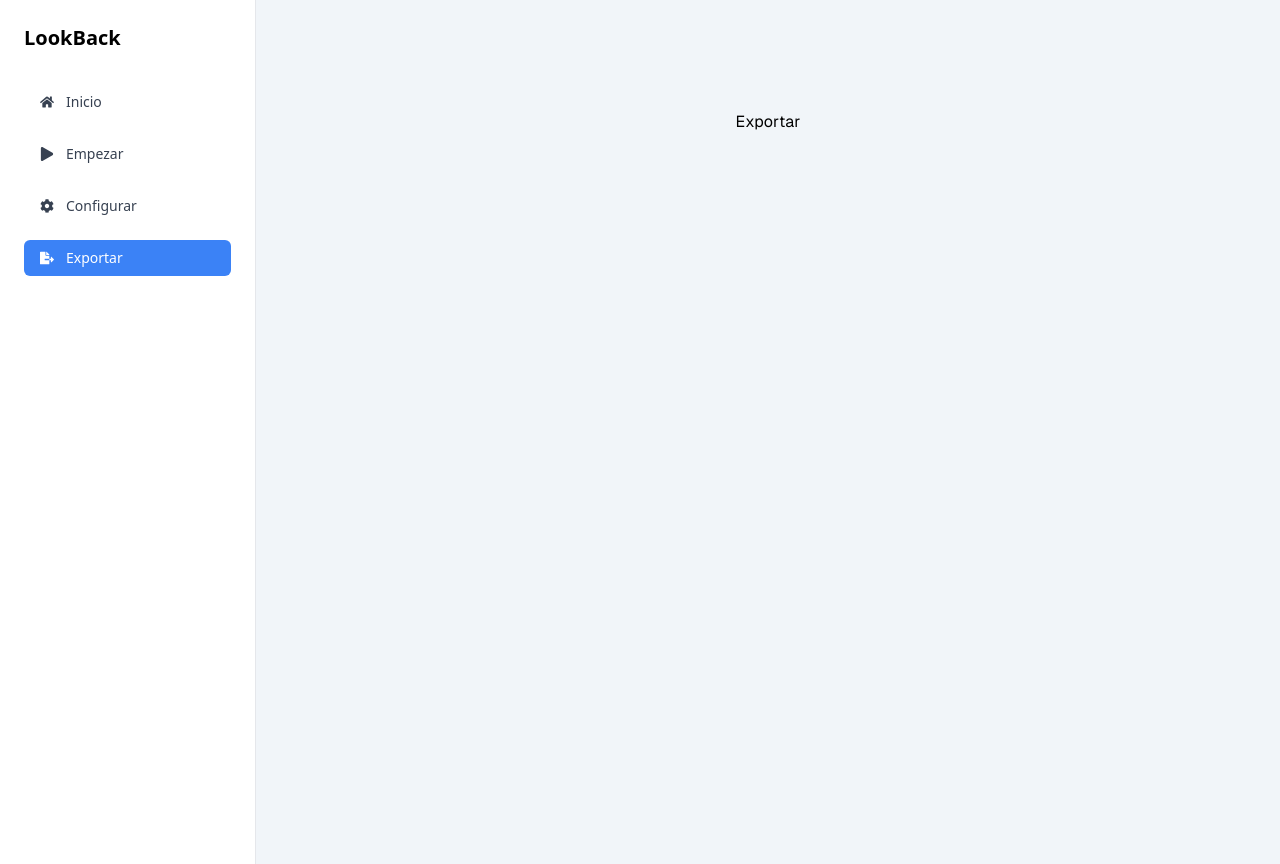
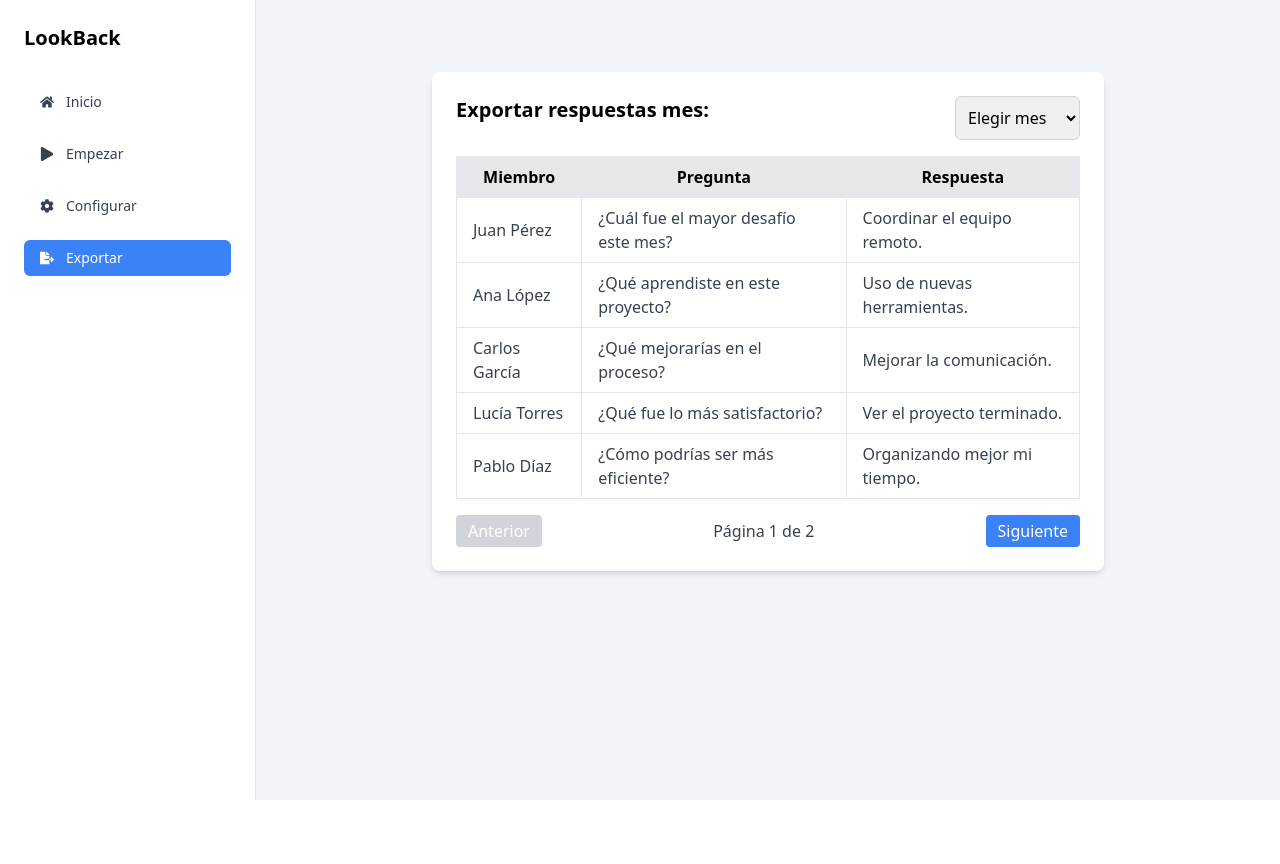
Before and after one commit to nirraschi/proyecto-aceleracion-frontend, a Next.js app: page /export in a window 1280 px wide. After the commit the page ends 800 px from the top, so only its background shows below. Built offline with nearby package versions, Linux system fonts and the light colour scheme.

Commit message:
pagina exportar

```diff
--- a/app/(main)/export/page.tsx
+++ b/app/(main)/export/page.tsx
@@ -1,8 +1,99 @@
+'use client';
+
+import { useState } from 'react';
+
+type QuestionData = {
+    member: string;
+    question: string;
+    answer: string;
+};
+
 export default function ExportPage() {
+    const [selectedMonth, setSelectedMonth] = useState<string>('');
+    const [currentPage, setCurrentPage] = useState<number>(1);
+    const itemsPerPage = 5;
+
+    // Datos de ejemplo
+    const questionData: QuestionData[] = [
+        { member: 'Juan Pérez', question: '¿Cuál fue el mayor desafío este mes?', answer: 'Coordinar el equipo remoto.' },
+        { member: 'Ana López', question: '¿Qué aprendiste en este proyecto?', answer: 'Uso de nuevas herramientas.' },
+        { member: 'Carlos García', question: '¿Qué mejorarías en el proceso?', answer: 'Mejorar la comunicación.' },
+        { member: 'Lucía Torres', question: '¿Qué fue lo más satisfactorio?', answer: 'Ver el proyecto terminado.' },
+        { member: 'Pablo Díaz', question: '¿Cómo podrías ser más eficiente?', answer: 'Organizando mejor mi tiempo.' },
+        { member: 'Marta García', question: '¿Qué recursos adicionales necesitas?', answer: 'Más documentación.' },
+        { member: 'Luis Gómez', question: '¿Cuál fue el mayor desafío técnico?', answer: 'Resolver problemas de compatibilidad.' },
+        { member: 'Elena Ruiz', question: '¿Cómo te sientes en el equipo?', answer: 'Muy cómodo y motivado.' },
+        { member: 'Sofía Hernández', question: '¿Qué mejorarías en el equipo?', answer: 'La organización de tareas.' },
+        { member: 'Diego Fernández', question: '¿Qué aspecto fue el más difícil?', answer: 'Gestionar el tiempo en reuniones.' },
+    ];
+
+    // Calcular el total de páginas
+    const totalPages = Math.ceil(questionData.length / itemsPerPage);
+
+    // Obtener los datos para la página actual
+    const currentData = questionData.slice(
+        (currentPage - 1) * itemsPerPage,
+        currentPage * itemsPerPage
+    );
+
     return (
-        <div className="grid grid-rows-[20px_1fr_20px] items-center justify-items-center min-h-screen p-8 pb-20 gap-16 sm:p-20 font-[family-name:var(--font-geist-sans)]">
+        <div className="max-w-3xl mx-auto mt-10 p-6 bg-white rounded-lg shadow-md">
+            <div className="flex justify-between mb-4">
+                <h2 className="text-xl font-bold mb-4">Exportar respuestas mes:</h2>
+                <select
+                    value={selectedMonth}
+                    onChange={(e) => setSelectedMonth(e.target.value)}
+                    className="p-2 border border-gray-300 rounded-md focus:outline-none focus:ring-2 focus:ring-blue-500"
+                >
+                    <option value="">Elegir mes</option>
+                    {['Enero', 'Febrero', 'Marzo', 'Abril', 'Mayo', 'Junio', 'Julio', 'Agosto', 'Septiembre', 'Octubre', 'Noviembre', 'Diciembre'].map((month) => (
+                        <option key={month} value={month.toLowerCase()}>{month}</option>
+                    ))}
+                </select>
+            </div>
 
-            <h1>Exportar</h1>
+            {/* Tabla compacta para las preguntas y respuestas */}
+            <div className="overflow-x-auto">
+                <table className="min-w-full bg-white border border-gray-300">
+                    <thead>
+                        <tr className="bg-gray-200">
+                            <th className="px-4 py-2 border">Miembro</th>
+                            <th className="px-4 py-2 border">Pregunta</th>
+                            <th className="px-4 py-2 border">Respuesta</th>
+                        </tr>
+                    </thead>
+                    <tbody>
+                        {currentData.map((item, index) => (
+                            <tr key={index} className="hover:bg-gray-100">
+                                <td className="px-4 py-2 border text-gray-700">{item.member}</td>
+                                <td className="px-4 py-2 border text-gray-700">{item.question}</td>
+                                <td className="px-4 py-2 border text-gray-700">{item.answer}</td>
+                            </tr>
+                        ))}
+                    </tbody>
+                </table>
+            </div>
+
+            {/* Paginación */}
+            <div className="flex justify-between items-center mt-4">
+                <button
+                    onClick={() => setCurrentPage((prev) => Math.max(prev - 1, 1))}
+                    disabled={currentPage === 1}
+                    className="px-3 py-1 bg-blue-500 text-white rounded disabled:bg-gray-300"
+                >
+                    Anterior
+                </button>
+                <span className="text-gray-700">
+                    Página {currentPage} de {totalPages}
+                </span>
+                <button
+                    onClick={() => setCurrentPage((prev) => Math.min(prev + 1, totalPages))}
+                    disabled={currentPage === totalPages}
+                    className="px-3 py-1 bg-blue-500 text-white rounded disabled:bg-gray-300"
+                >
+                    Siguiente
+                </button>
+            </div>
         </div>
     );
 }
```
